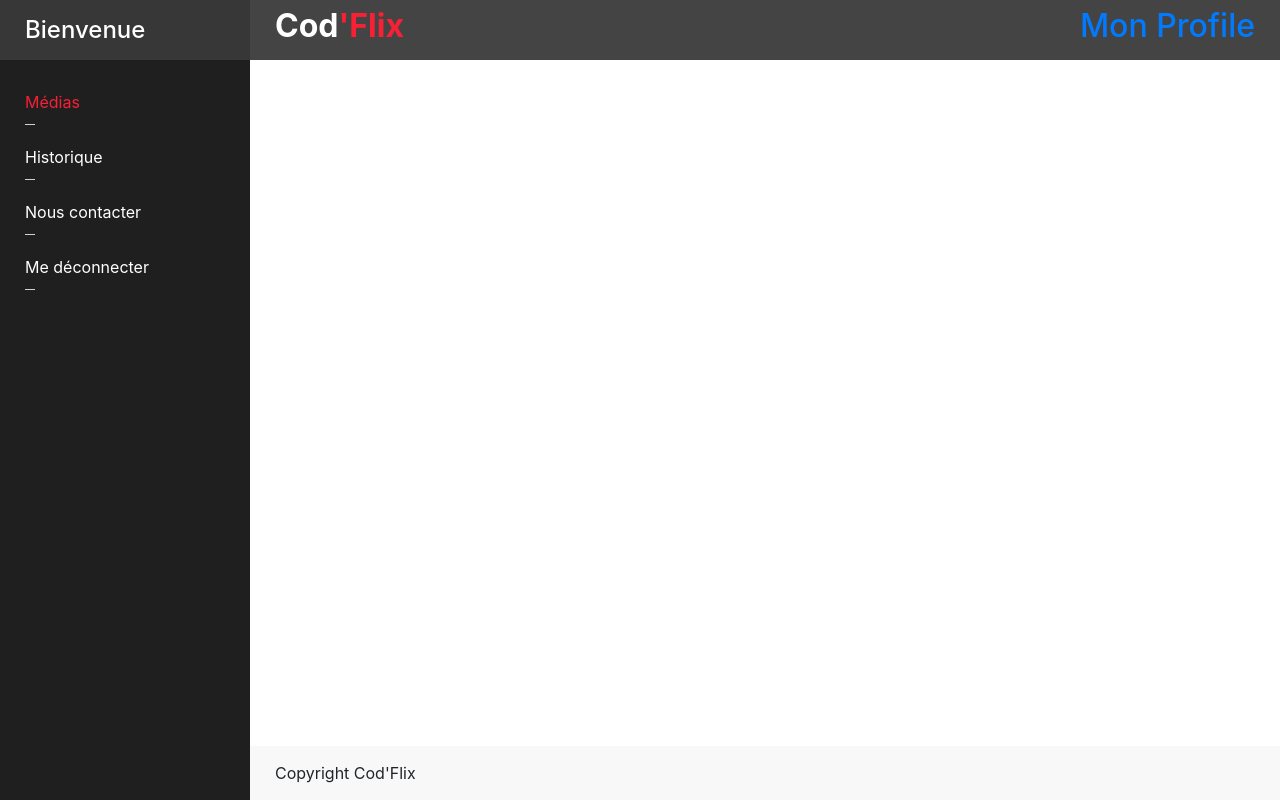
After one commit to Personnnnnnnne/ec-code-2020, a PHP site: page /view/contactPage.php in a window 1280 px wide. The commit adds this page. Run offline with PHP 8.4, Linux system fonts and the light colour scheme; the template is opened without the code that fills it, so the values that code supplies are empty; some libraries are stand-ins or nearby versions.

Commit message:
Add File Profile, History and Contact Page Add Films and Series in database Fix bug in MediaListView for see MediaList

```diff
--- a/model/database.php
+++ b/model/database.php
@@ -11,7 +11,7 @@ function init_db() {
     $dbname   = 'codflix';
     $charset  = 'utf8';
     $user     = 'root';
-    $password = '';
+    $password = 'root';
 
     $db = new PDO( "mysql:host=$host;dbname=$dbname;charset=$charset", $user, $password );
 
--- /dev/null
+++ b/view/contactPage.php
@@ -0,0 +1,54 @@
+<!DOCTYPE html>
+<html>
+<head>
+    <meta charset="utf-8" />
+    <title>Cod'Flix</title>
+
+    <link href="public/lib/bootstrap/css/bootstrap.min.css" rel="stylesheet" />
+    <link href="public/lib/font-awesome/css/all.min.css" rel="stylesheet" />
+
+    <link href="public/css/partials/partials.css" rel="stylesheet" />
+    <link href="public/css/layout/layout.css" rel="stylesheet" />
+</head>
+
+
+<body>
+<div class="wrapper d-flex align-items-stretch">
+    <nav id="sidebar">
+        <h2 class="title">Bienvenue</h2>
+        <div class="sidebar-menu">
+            <ul>
+                <li class="active"><a href="">Médias</a></li>
+                <li><a href="#">Historique</a></li>
+                <li><a href="#">Nous contacter</a></li>
+                <li><a href="index.php?action=logout">Me déconnecter</a></li>
+            </ul>
+        </div>
+    </nav>
+
+    <!-- Page Content  -->
+    <div id="content">
+        <div class="header">
+            <h2 class="title">Cod<span>'Flix</span></h2>
+            <h2 class="profile"><a href="#">Mon Profile</a></h2>
+            <div class="toggle-menu d-block d-md-none">
+                <button type="button" id="sidebarCollapse" class="btn btn-primary">
+                    <i class="fas fa-bars"></i>
+                    <span class="sr-only">Toggle Menu</span>
+                </button>
+            </div>
+        </div>
+        <div class="content p-4">
+            <?= $content; ?>
+        </div>
+        <footer>Copyright Cod'Flix</footer>
+    </div>
+</div>
+
+<script src="public/lib/jquery/js/jquery-3.5.0.min"></script>
+<script src="public/lib/bootstrap/js/bootstrap.min.js"></script>
+
+<script src="public/js/script.js"></script>
+</body>
+
+</html>
```
Also changed, not shown: model/history.php (added, +15 -0 lines), model/media.php (+5 -12 lines), model/type.php (added, +10 -0 lines), view/dashboard.php (+4 -3 lines), view/historyPage.php (added), view/profilePage.php (added).
